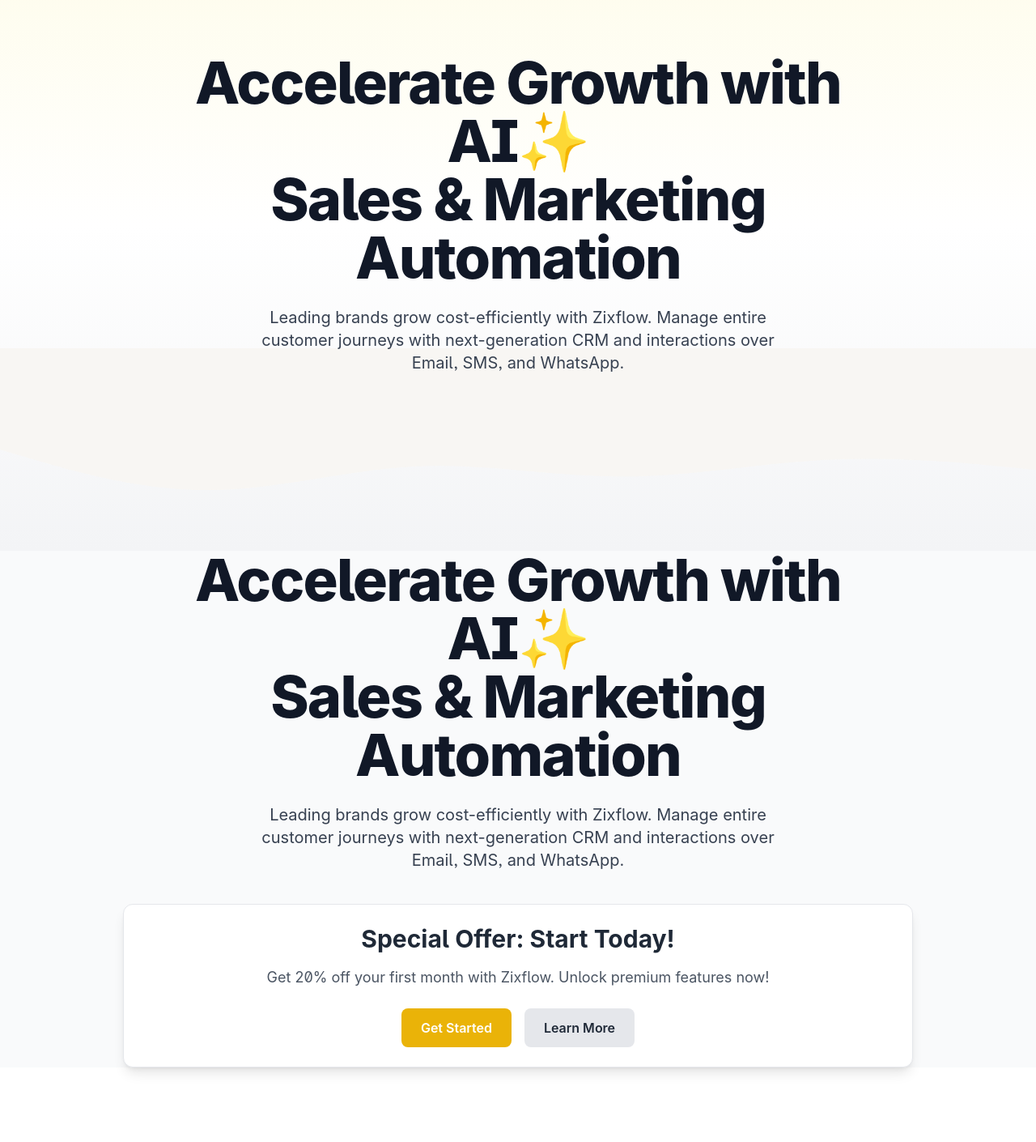
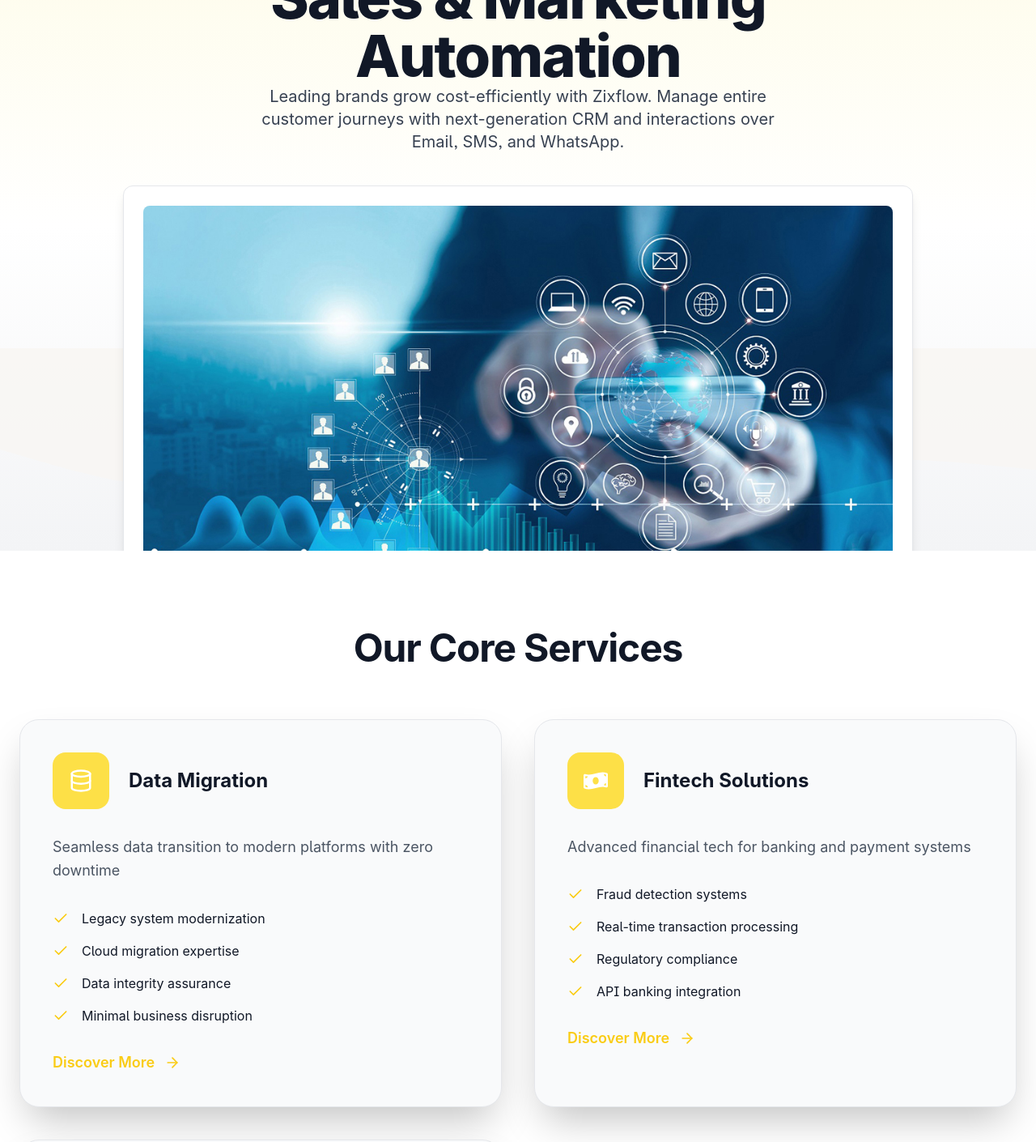
Before and after one commit to aathif07/bdrlandingpage, a React (Vite) app: page / in a window 1280 px wide. Shown: the part 120-1530 px from the top of the page at 81% size. Built offline with nearby package versions, Linux system fonts and the light colour scheme.

Commit message:
Update Sarvice.tsx

```diff
--- a/src/pages/Sarvice.tsx
+++ b/src/pages/Sarvice.tsx
@@ -164,9 +164,7 @@
   return (
     <div className={`min-h-screen flex flex-col ${theme === 'dark' ? 'bg-gray-900 text-white' : 'bg-gray-50 text-gray-900'} font-sans`}>
       <Navbar />
-
       {/* Enhanced Hero Section with Improved Banner and Background */}
-
   <section className="relative h-screen flex items-center justify-center overflow-hidden bg-gradient-to-b from-yellow-50 via-white to-gray-100">
     <div className="absolute inset-0">
     <motion.div
@@ -190,47 +188,7 @@
       initial={{ opacity: 0, y: -50 }}
       animate={{ opacity: 1, y: 0 }}
       transition={{ duration: 1, ease: "easeOut", delay: 0.3 }}
-            className="text-5xl md:text-7xl font-extrabold mb-6 text-gray-900 tracking-tight"
-          >
-            Accelerate Growth with AI<span className="text-yellow-500">✨</span><br />Sales & Marketing Automation
-          </motion.h1>
-          <motion.p
-            initial={{ opacity: 0, y: 20 }}
-            animate={{ opacity: 1, y: 0 }}
-            transition={{ duration: 1, delay: 0.5, ease: "easeOut" }}
-            className="text-lg md:text-xl mb-8 text-gray-700 max-w-2xl mx-auto"
-          >
-            Leading brands grow cost-efficiently with Zixflow. Manage entire customer journeys with next-generation CRM and interactions over Email, SMS, and WhatsApp.
-          </motion.p>
-          <div className="flex justify-center gap-4">
-
-          </div>
-        </div>
-      </section>
-
-  <div className="absolute inset-0">
-    <motion.div
-      className="absolute bottom-0 w-full h-[250px]"
-      initial={{ opacity: 0 }}
-      animate={{ opacity: 0.9 }}
-      transition={{ duration: 2, ease: "easeInOut" }}
-    >
-      <svg
-        className="w-full h-full"
-        xmlns="http://www.w3.org/2000/svg"
-        viewBox="0 0 1440 320"
-        preserveAspectRatio="none"
-      >
-        <path fill="#f9f7f3" fillOpacity="0.9" d="M0,160L48,176C96,192,192,224,288,224C384,224,480,192,576,186.7C672,181,768,203,864,202.7C960,203,1056,181,1152,176C1248,171,1344,181,1392,186.7L1440,192L1440,0L1392,0C1344,0,1248,0,1152,0C1056,0,960,0,864,0C768,0,672,0,576,0C480,0,384,0,288,0C192,0,96,0,48,0L0,0Z"></path>
-      </svg>
-    </motion.div>
-  </div>
-  <div className="relative z-10 text-center max-w-5xl mx-auto px-6">
-    <motion.h1
-      initial={{ opacity: 0, y: -50 }}
-      animate={{ opacity: 1, y: 0 }}
-      transition={{ duration: 1, ease: "easeOut", delay: 0.3 }}
-      className="text-5xl md:text-7xl font-extrabold mb-6 text-gray-900 tracking-tight"
+      className="text-5xl md:text-7xl font-extrabold text-gray-900 tracking-tight"
     >
       Accelerate Growth with AI<span className="text-yellow-500">✨</span><br />Sales & Marketing Automation
     </motion.h1>
@@ -243,41 +201,15 @@
       Leading brands grow cost-efficiently with Zixflow. Manage entire customer journeys with next-generation CRM and interactions over Email, SMS, and WhatsApp.
     </motion.p>
     {/* Added Banner Centered in the Body */}
-    <div className="bg-white p-6 rounded-xl shadow-lg border border-gray-200 mt-10">
-      <motion.h2
-        initial={{ opacity: 0, y: 20 }}
-        animate={{ opacity: 1, y: 0 }}
-        transition={{ duration: 0.8, delay: 0.7, ease: "easeOut" }}
-        className="text-2xl md:text-3xl font-bold text-gray-800 mb-4"
-      >
-        Special Offer: Start Today!
-      </motion.h2>
-      <motion.p
-        initial={{ opacity: 0, y: 20 }}
-        animate={{ opacity: 1, y: 0 }}
-        transition={{ duration: 0.8, delay: 0.9, ease: "easeOut" }}
-        className="text-md md:text-lg text-gray-600 mb-6"
-      >
-        Get 20% off your first month with Zixflow. Unlock premium features now!
-      </motion.p>
-      <div className="flex justify-center gap-4">
-        <motion.button
-          whileHover={{ scale: 1.05 }}
-          whileTap={{ scale: 0.95 }}
-          className="px-6 py-3 bg-yellow-500 text-white rounded-lg font-semibold hover:bg-yellow-600 transition-colors"
-        >
-          Get Started
-        </motion.button>
-        <motion.button
-          whileHover={{ scale: 1.05 }}
-          whileTap={{ scale: 0.95 }}
-          className="px-6 py-3 bg-gray-200 text-gray-800 rounded-lg font-semibold hover:bg-gray-300 transition-colors"
-        >
-          Learn More
-        </motion.button>
+   <div className="bg-white p-6 rounded-xl shadow-lg border border-gray-200 mt-10 flex justify-center items-center">
+    <img
+    src="\image.png"
+    alt="Banner"
+    className="max-w-full h-auto rounded-lg"
+  />
 </div>
   </div>
-  </div>
+   </section>
 
       {/* Services Section with Ripple Effect */}
 <section className={`py-24 px-6 ${theme === 'dark' ? 'bg-gray-800' : 'bg-white'}`}>
@@ -291,7 +223,7 @@
     >
       Our Core Services
     </motion.h2>
-          <div className="grid grid-cols-1 md:grid-cols-3 gap-10">
+    <div className="grid grid-cols-1 md:grid-cols-2 gap-10">
       {services.map((service, index) => (
         <motion.div
           key={service.id}
@@ -586,113 +518,6 @@
         </div>
       </section>
 
-      {/* New Promotional Banner Section */}
-      <section className="py-16 bg-gradient-to-r from-gray-100 via-yellow-50 to-white relative overflow-hidden">
-        <div className="absolute inset-0">
-          <motion.div
-            className="absolute top-0 w-full h-[150px]"
-            initial={{ opacity: 0 }}
-            animate={{ opacity: 0.7 }}
-            transition={{ duration: 1.5, ease: "easeInOut" }}
-          >
-            <svg
-              className="w-full h-full rotate-180"
-              xmlns="http://www.w3.org/2000/svg"
-              viewBox="0 0 1440 320"
-              preserveAspectRatio="none"
-            >
-              <path fill="#fff3e0" fillOpacity="0.9" d="M0,160L48,176C96,192,192,224,288,224C384,224,480,192,576,186.7C672,181,768,203,864,202.7C960,203,1056,181,1152,176C1248,171,1344,181,1392,186.7L1440,192L1440,0L1392,0C1344,0,1248,0,1152,0C1056,0,960,0,864,0C768,0,672,0,576,0C480,0,384,0,288,0C192,0,96,0,48,0L0,0Z"></path>
-            </svg>
-          </motion.div>
-        </div>
-        <div className="relative z-10 max-w-5xl mx-auto px-6 text-center">
-          <motion.h2
-            initial={{ opacity: 0, y: 20 }}
-            animate={{ opacity: 1, y: 0 }}
-            transition={{ duration: 0.8, ease: "easeOut" }}
-            className="text-3xl md:text-5xl font-bold mb-4 text-gray-800 tracking-wide"
-          >
-            Unlock Exclusive Features Today!
-          </motion.h2>
-          <motion.p
-            initial={{ opacity: 0, y: 20 }}
-            animate={{ opacity: 1, y: 0 }}
-            transition={{ duration: 0.8, delay: 0.2, ease: "easeOut" }}
-            className="text-md md:text-lg mb-6 text-gray-600 max-w-md mx-auto"
-          >
-            Get 30% off your first month with Zixflow’s premium plan. Start optimizing now!
-          </motion.p>
-          <motion.button
-            whileHover={{ scale: 1.05 }}
-            whileTap={{ scale: 0.95 }}
-            className="px-6 py-3 bg-yellow-600 text-white rounded-lg font-semibold hover:bg-yellow-700 transition-all duration-300 shadow-md"
-          >
-            Claim Offer Now
-          </motion.button>
-        </div>
-      </section>
-
-      {/* Updated Bottom Banner Section */}
-      <section className="py-20 bg-gradient-to-b from-yellow-50 via-white to-gray-100 relative overflow-hidden">
-        <div className="absolute inset-0">
-          <motion.div
-            className="absolute bottom-0 w-full h-[200px]"
-            initial={{ opacity: 0 }}
-            animate={{ opacity: 0.8 }}
-            transition={{ duration: 1.5, ease: "easeInOut" }}
-          >
-            <svg
-              className="w-full h-full"
-              xmlns="http://www.w3.org/2000/svg"
-              viewBox="0 0 1440 320"
-              preserveAspectRatio="none"
-            >
-              <path fill="#f9f7f3" fillOpacity="0.9" d="M0,160L48,176C96,192,192,224,288,224C384,224,480,192,576,186.7C672,181,768,203,864,202.7C960,203,1056,181,1152,176C1248,171,1344,181,1392,186.7L1440,192L1440,0L1392,0C1344,0,1248,0,1152,0C1056,0,960,0,864,0C768,0,672,0,576,0C480,0,384,0,288,0C192,0,96,0,48,0L0,0Z"></path>
-            </svg>
-          </motion.div>
-        </div>
-        <div className="relative z-10 max-w-6xl mx-auto px-6 text-center">
-          <motion.h2
-            initial={{ opacity: 0, y: 30 }}
-            animate={{ opacity: 1, y: 0 }}
-            transition={{ duration: 0.8, ease: "easeOut" }}
-            className="text-4xl md:text-6xl font-extrabold mb-6 text-gray-900 tracking-wide"
-          >
-            Boost Your Business with AI-Powered<span className="text-yellow-600">✨</span><br />Sales & Marketing Solutions
-          </motion.h2>
-          <motion.p
-            initial={{ opacity: 0, y: 20 }}
-            animate={{ opacity: 1, y: 0 }}
-            transition={{ duration: 0.8, delay: 0.2, ease: "easeOut" }}
-            className="text-md md:text-lg mb-10 text-gray-700 max-w-xl mx-auto leading-relaxed"
-          >
-            Transform your growth strategy with Zixflow’s cutting-edge CRM and multi-channel engagement tools. Start today!
-          </motion.p>
-          <div className="flex flex-col md:flex-row justify-center gap-6">
-            <motion.button
-              whileHover={{ scale: 1.1 }}
-              whileTap={{ scale: 0.95 }}
-              className="px-8 py-4 bg-black text-white rounded-xl font-semibold text-lg hover:bg-gray-800 transition-all duration-300 shadow-md"
-            >
-              Get Started Free
-            </motion.button>
-            <motion.button
-              whileHover={{ scale: 1.1 }}
-              whileTap={{ scale: 0.95 }}
-              className="px-8 py-4 bg-white text-black border border-gray-300 rounded-xl font-semibold text-lg hover:bg-gray-100 transition-all duration-300 shadow-md"
-            >
-              Schedule a Demo
-            </motion.button>
-            <motion.button
-              whileHover={{ scale: 1.1 }}
-              whileTap={{ scale: 0.95 }}
-              className="px-8 py-4 bg-yellow-600 text-white rounded-xl font-semibold text-lg hover:bg-yellow-700 transition-all duration-300 shadow-md"
-            >
-              View Plans
-            </motion.button>
-          </div>
-        </div>
-      </section>
 
       <Footer />
     </div>
```
Lines whose indentation alone changed are shown as unchanged.
